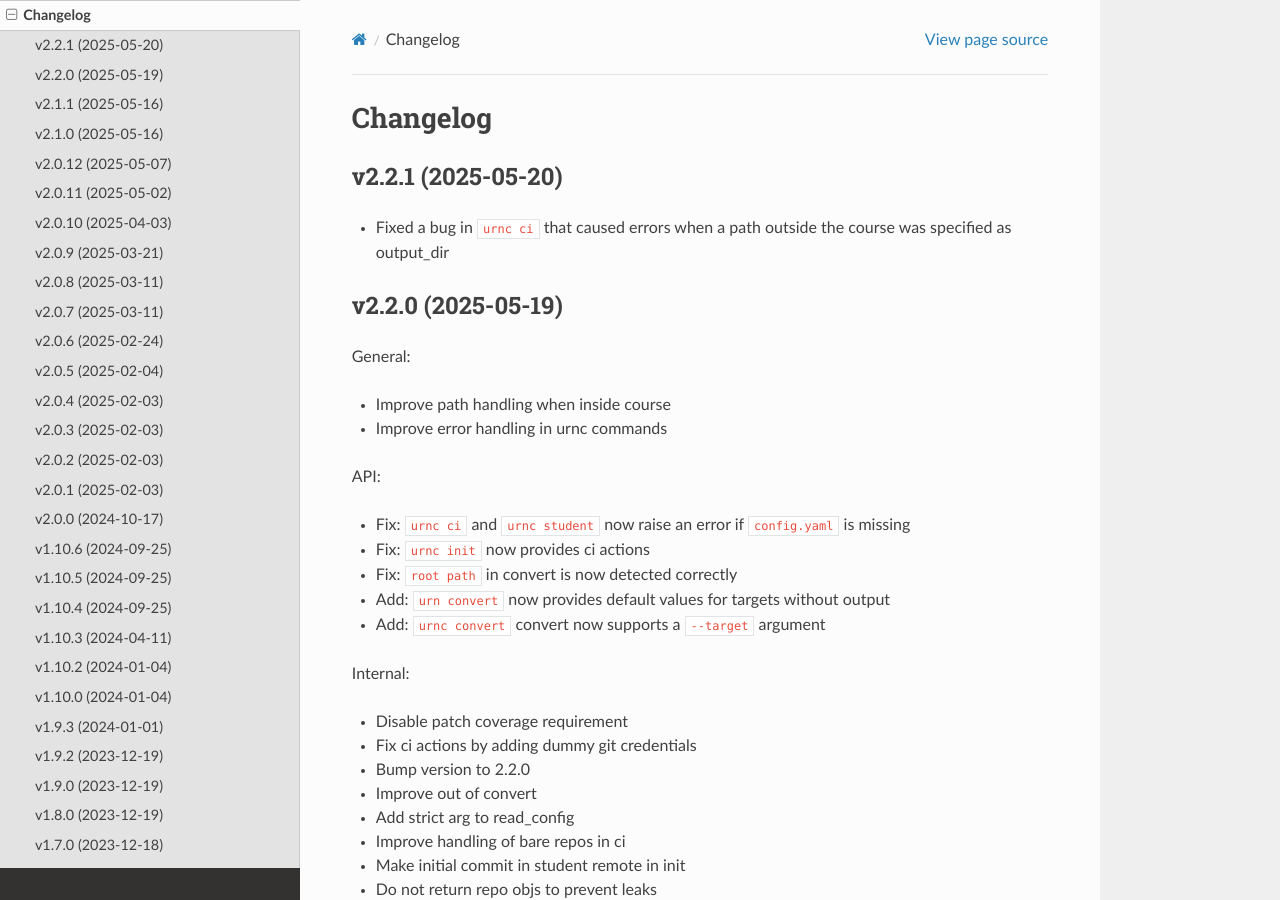
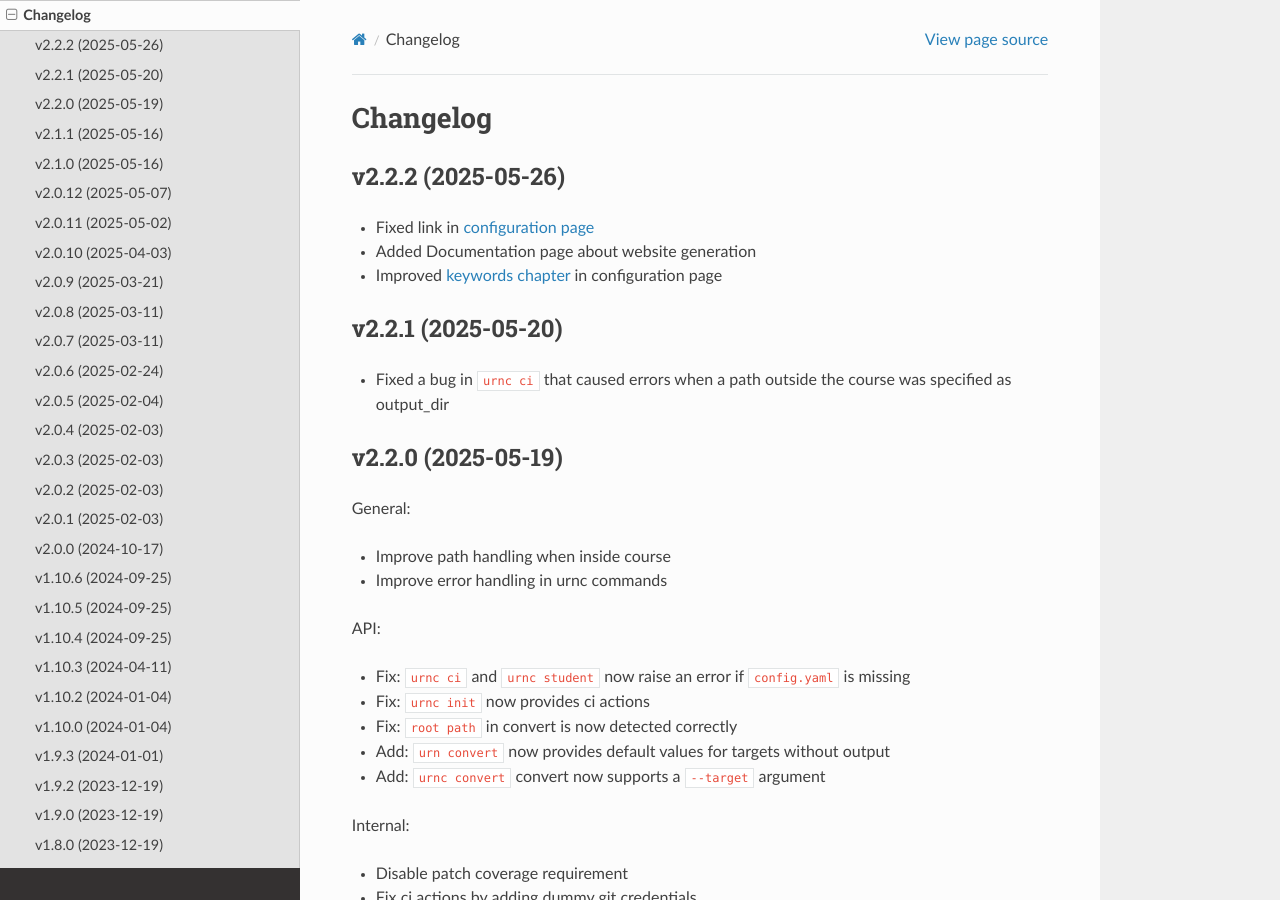
Before and after one commit to spang-lab/urnc, a Sphinx documentation site: the page built from docs/source/changelog.md, in a window 1280 px wide and 900 px high. Built offline with Sphinx 7.4.7 and the Read the Docs theme 3.1.0, drawn with Linux system fonts in a browser that asks for light colours.

Commit message:
Update changelog

```diff
--- a/docs/source/changelog.md
+++ b/docs/source/changelog.md
@@ -1,4 +1,10 @@
 # Changelog
+
+## v2.2.2 (2025-05-26)
+
+- Fixed link in [configuration page](https://spang-lab.github.io/urnc/configuration.html)
+- Added Documentation page about website generation
+- Improved [keywords chapter](https://spang-lab.github.io/urnc/configuration.html#keywords) in configuration page
 
 ## v2.2.1 (2025-05-20)
 
```
